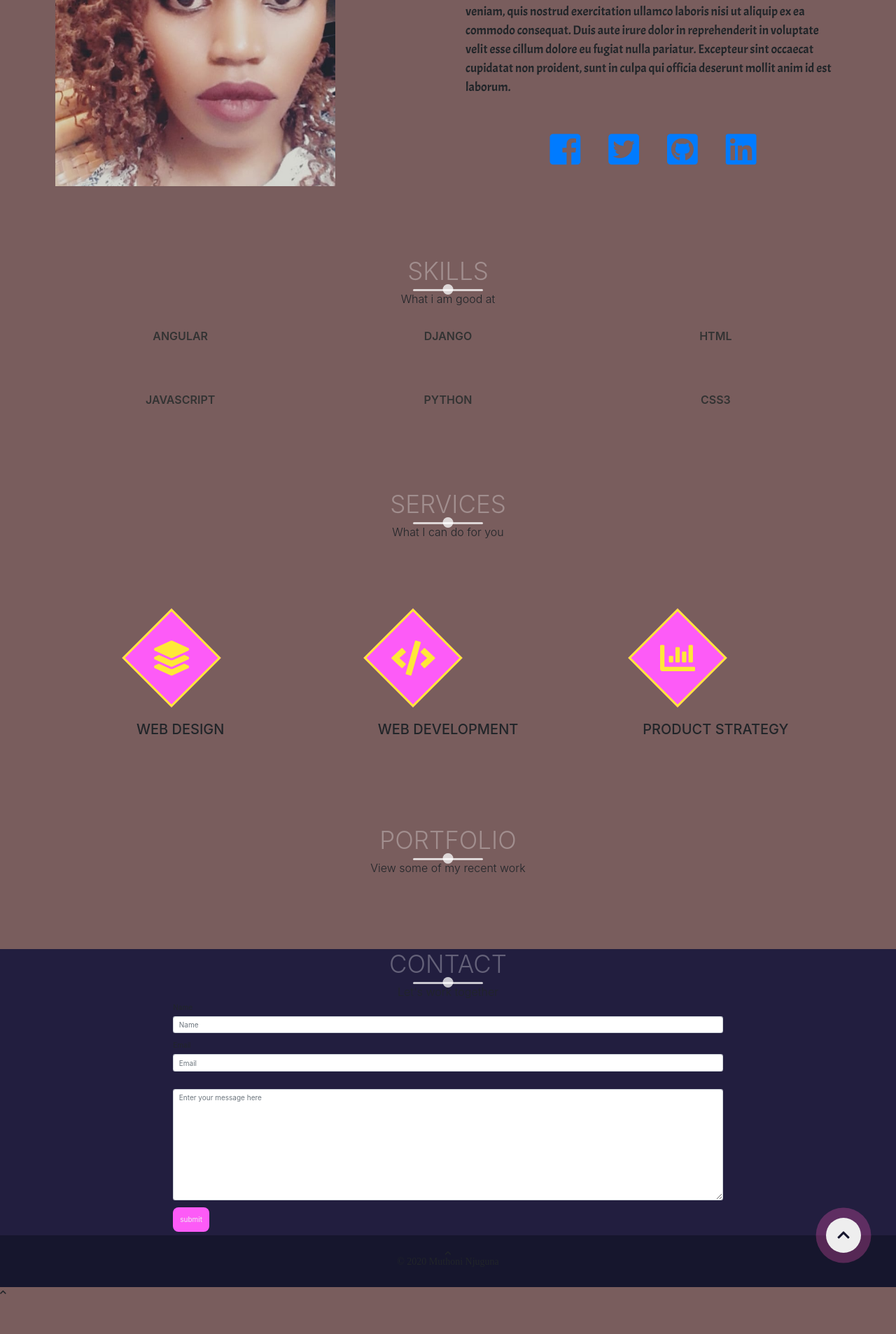
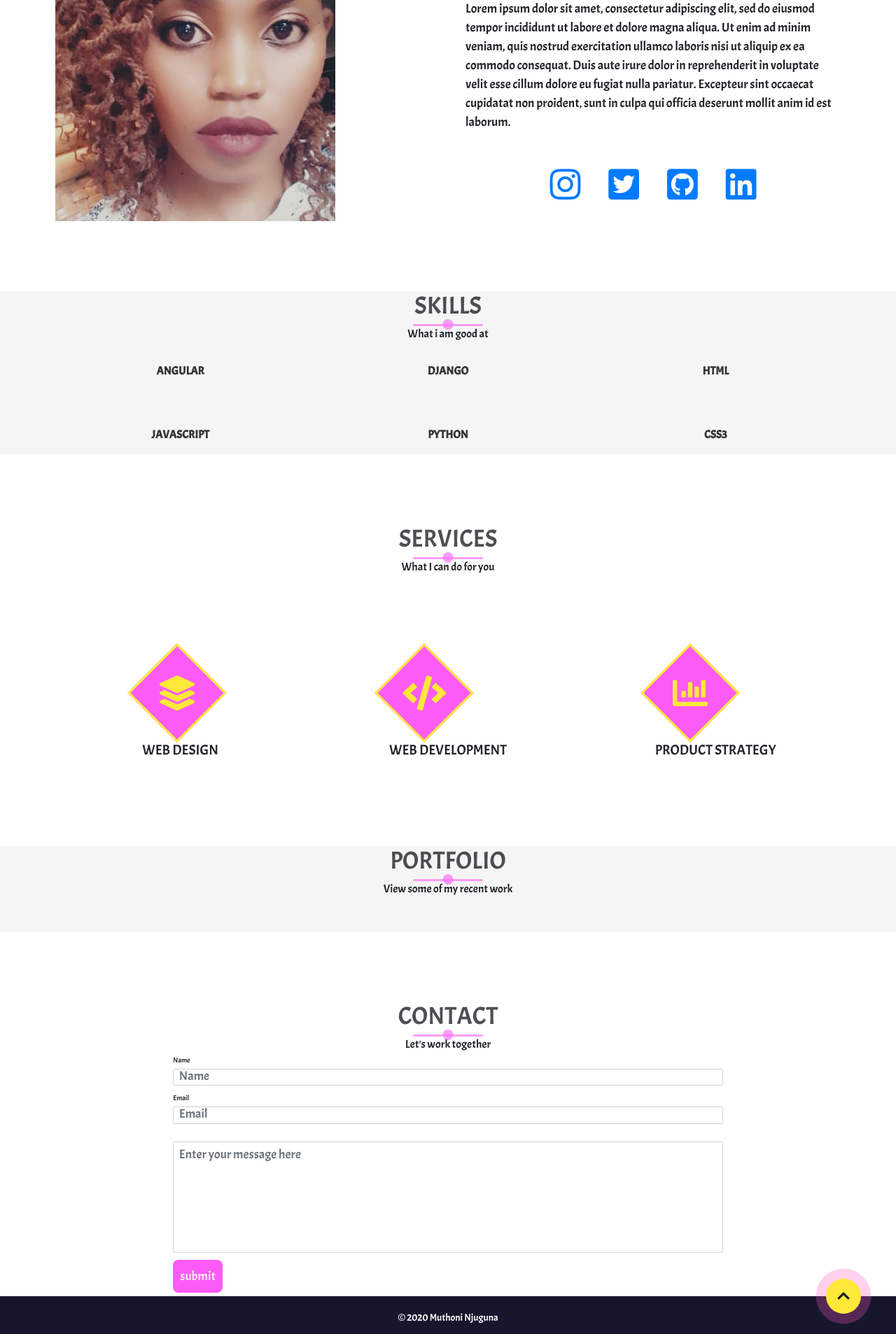
Before and after one commit to Brenda-M/personal-portfolio-with-django, a Django app: page / in a window 1280 px wide. Shown: the part 934-2840 px from the top of the page at 70% size. Before the commit the page ends 2783 px from the top, so only its background shows below. Run offline with Django 3.2, Linux system fonts and the light colour scheme; data that the repository does not hold is empty; some libraries are stand-ins or nearby versions.

Commit message:
fix spacing errors

```diff
--- a/mainpage/models.py
+++ b/mainpage/models.py
@@ -13,6 +13,7 @@
   description = models.CharField(max_length=250)
   project_image = models.ImageField(upload_to = 'projects/', blank=True)
   project_link = models.URLField(max_length=250, blank=True)
+  github_link = models.URLField(max_length=250, blank=True)
   pub_date = models.DateTimeField(auto_now_add=True)
   tag = models.ManyToManyField(Tag)
 
--- a/mainpage/templates/mainpage/base.html
+++ b/mainpage/templates/mainpage/base.html
@@ -43,12 +43,7 @@
   {% include "mainpage/partials/_footer.html" %}
 
 
-
-
   {% block scripts %}
-    <script>
-      AOS.init();
-    </script>
    <script src="https://ajax.googleapis.com/ajax/libs/jquery/3.2.1/jquery.min.js"></script>
    <script src="../../../static/js/main.js"></script>
    <script src="https://unpkg.com/aos@2.3.1/dist/aos.js"></script>
--- a/mainpage/templates/mainpage/main.html
+++ b/mainpage/templates/mainpage/main.html
@@ -23,22 +23,22 @@
       <div class="social-media">
         <ul class="nav-list">
           <li>
-            <a href="#" class="icom-link">
-              <i class="fab fa-facebook-square"></i>
+            <a href="https://www.instagram.com/bree_muthoni/" class="icom-link" target="_blank">
+              <i class="fab fa-instagram"></i>
             </a>
           </li>
           <li>
-            <a href="#" class="icom-link">
+            <a href="https://twitter.com/bree_muthoni" class="icom-link" target="_blank">
               <i class="fab fa-twitter-square"></i>
             </a>
           </li>
           <li>
-            <a href="#" class="icom-link">
+            <a href="https://github.com/Brenda-M" class="icom-link" target="_blank">
               <i class="fab fa-github-square"></i>
             </a>
           </li>
           <li>
-            <a href="#" class="icom-link">
+            <a href="https://www.linkedin.com/in/brenda-muthoni-25945511b/" class="icom-link" target="_blank">
               <i class="fab fa-linkedin"></i>
             </a>
           </li>
@@ -135,14 +135,17 @@
     <div>
       <div class="portfolio-item">
         {% for project in projects %}
-        <div class="portfolio-img has-margin-right">
-          <a href='{{ project.project_link}}'><img class="card-img-top" src="{{ project.project_image.url }}"
-              alt="Card image cap"></a>
-        </div>
-        <div class="portfolio-description">
-          <h1>{{ project.title }}</h1>
-          <p>{{ project.description }}</p>
-          <a href="{{ project.project_link}}">View Details</a>
+        <div class="card portfolio-card"data-aos="zoom-in" >
+          <img class="card-img-top portfolio-img" src="{{ project.project_image.url }}" alt="{{ project.titel }}">
+          <div class="card-body">
+            <h1 class="card-title portfolio-title">{{ project.title }}</h1>
+            <p class="card-text portfolio-description">{{ project.description }}.</p>
+            <!-- <p class="card-text"><small class="text-muted">Last updated 3 mins ago</small></p> -->
+          </div>
+          <div class="card-footer">
+            <a href="{{ project.github_link }}">Github Repo</a>
+            <a href="{{project.project_link }}" style="float:right;">Live Site</a>
+          </div>
         </div>
         {% endfor %}
       </div>
@@ -163,4 +166,5 @@
       <input type="submit" value="submit">
     </form>
 </section>
+
 {% endblock %}
--- a/mainpage/templates/mainpage/partials/_footer.html
+++ b/mainpage/templates/mainpage/partials/_footer.html
@@ -1,6 +1,6 @@
 <footer class="copyright">
   <div class="up" id="up">
-    <i class="fas fa-chevron-up">
+    <i class="fas fa-chevron-up"></i>
   </div>
   <p>&copy; 2020 Muthoni Njuguna</p>
 </footer>
--- a/static/css/main.css
+++ b/static/css/main.css
@@ -14,7 +14,8 @@
 body{
   width: 100%;
   height: 100%;
-  background-color: #795d5d;
+  font-family: 'Acme', sans-serif;
+  /* background-color: #795d5d; */
   /* background: url('images/sitebg.jpg') no-repeat center fixed; */
 }
 
@@ -48,7 +49,7 @@
 
 .section-heading h1{
   font-size: 3.5rem;
-  color:  rgba(255, 255, 255, 0.3);
+  opacity: 0.8;
   text-transform: uppercase;
   font-weight: 300;
   position: relative;
@@ -62,7 +63,9 @@
   bottom: -0.8rem;
   left: 50%;
   transform: translateX(-50%);
-  background-color: rgba(255, 255, 255, 0.75) ;
+  background-color: #fd5bf7;
+  opacity: 0.75;
+  /* background-color: rgba(255, 255, 255, 0.75) ; */
 }
 
 .section-heading h1::before{
@@ -272,6 +277,9 @@
 }
 
 /* Skills section */
+.skills{
+  background-color: #f5f5f5;
+}
 
 .language-icons{
   display: grid;
@@ -323,7 +331,7 @@
 
 .skill h2{
   text-transform: uppercase;
-  margin-top: 4rem;
+  /* margin-top:  5rem; */
 }
 
 .icon-container{
@@ -344,66 +352,58 @@
 }
 
 /* portforlio section */
+.portfolio{
+  background-color: #f5f5f5;
+}
+
 .portfolio-item{
   display: flex;
-  flex-direction: column;
-  align-items: center;
+  flex-direction: row;
+  flex-wrap: wrap;
   justify-content: center;
   margin-bottom: 5em;
+  margin-top: 5rem;
 }
 
-.portfolio-description h6{
-  font-size: 1.5rem;
-  text-transform: uppercase;
-  font-weight: 300;
-  opacity: .3;
+.portfolio-card{
+  width: 30%;
+  margin-bottom: 30px;
+  margin-right: 20px;
+  padding: 0;
 }
 
-.portfolio-description h1{
-  font-size: 1.5rem;
-  text-transform: uppercase;
-  font-weight: 300;
-  opacity: .3;
+.portfolio-card > img{
+  height: 200px;
+}
+.card-body{
+  justify-content: space-between;
+  flex-direction: column;
+  height: 300px;
 }
 
-
-/* contact section  */
-/* .contact-form{
-  margin-top: 5rem;
-  text-align: center;
+.card-footer{
+  font-size: 1.5rem;
+  padding: 10px;
 }
 
-form{
-  width: 70%;
-  margin: 0 auto;
-  display: inline-block;
-  color: white;
+.portfolio-title{
+  font-weight: bold;
+  text-align: center;
+  padding-top: 25px;
+  padding-bottom: 20px;
 }
 
-input, select, textarea */
-/* .contact-form input{
-  width: 40rem;
-  height: 3rem;
+.portfolio-image{
+  padding-bottom: 20px;
 }
 
-.contact-form textarea{
-  resize: none;
-  border: 1px solid white;
-  margin-top: 10px;
-  margin-bottom: 20px;
+.portfolio-description{
+  line-height: 1.8em;
 }
 
+/* contact section */
 ::placeholder{
   font-size: 1.8rem;
-}
-
-.btn-primary{
-  font-size: 20px;
-  margin-bottom: 2rem;
-} */
-
-.contact{
-  background-color: #221e3f;
 }
 
 form{
@@ -417,6 +417,7 @@
   margin-bottom: 5px;
   border: none;
   outline-color: #fd5bf7;
+  resize: none;
 }
 
 input[type="submit"]{
@@ -425,6 +426,7 @@
   color: #eee;
   border-radius: .8rem;
   cursor: pointer;
+  font-size: 1.8rem;
   transition: background-color 650ms;
 }
 
@@ -435,18 +437,21 @@
 
 /* footer */
 .copyright{
+  /* margin-top: 10rem; */
   width: 100%;
   text-align: center;
   background-color: #16162d;
   padding: 2rem 0;
   position: relative;
+  color: white;
+  font-size: 1.3rem;
 }
 
 .up{
   position: absolute;
   width: 5rem;
   height: 5rem;
-  background-color: #eee;
+  background-color: #ffe838;
   top: -2.5rem;
   right: 5rem;
   border-radius: 100%;
--- a/static/js/main.js
+++ b/static/js/main.js
@@ -1,3 +1,4 @@
+
 $(document).ready(function () {
   $('.menu-toggler').on('click', function(){
     $(this).toggleClass('open');
```
Also changed, not shown: other parts of static/css/main.css (+58 -8 lines), mainpage/migrations/0005_project_github_link.py (added), media/projects/Screenshot_41.png (deleted), media/projects/Screenshot_45.png (deleted), media/projects/Screenshot_46.png (deleted), media/projects/Screenshot_48.png (deleted), media/projects/project1.png (added), media/projects/project2.png (added), media/projects/project3.png (added), media/projects/project4.png (added), media/projects/project5.png (added), media/projects/project6.png (added), static/img/preloader.gif (added).
